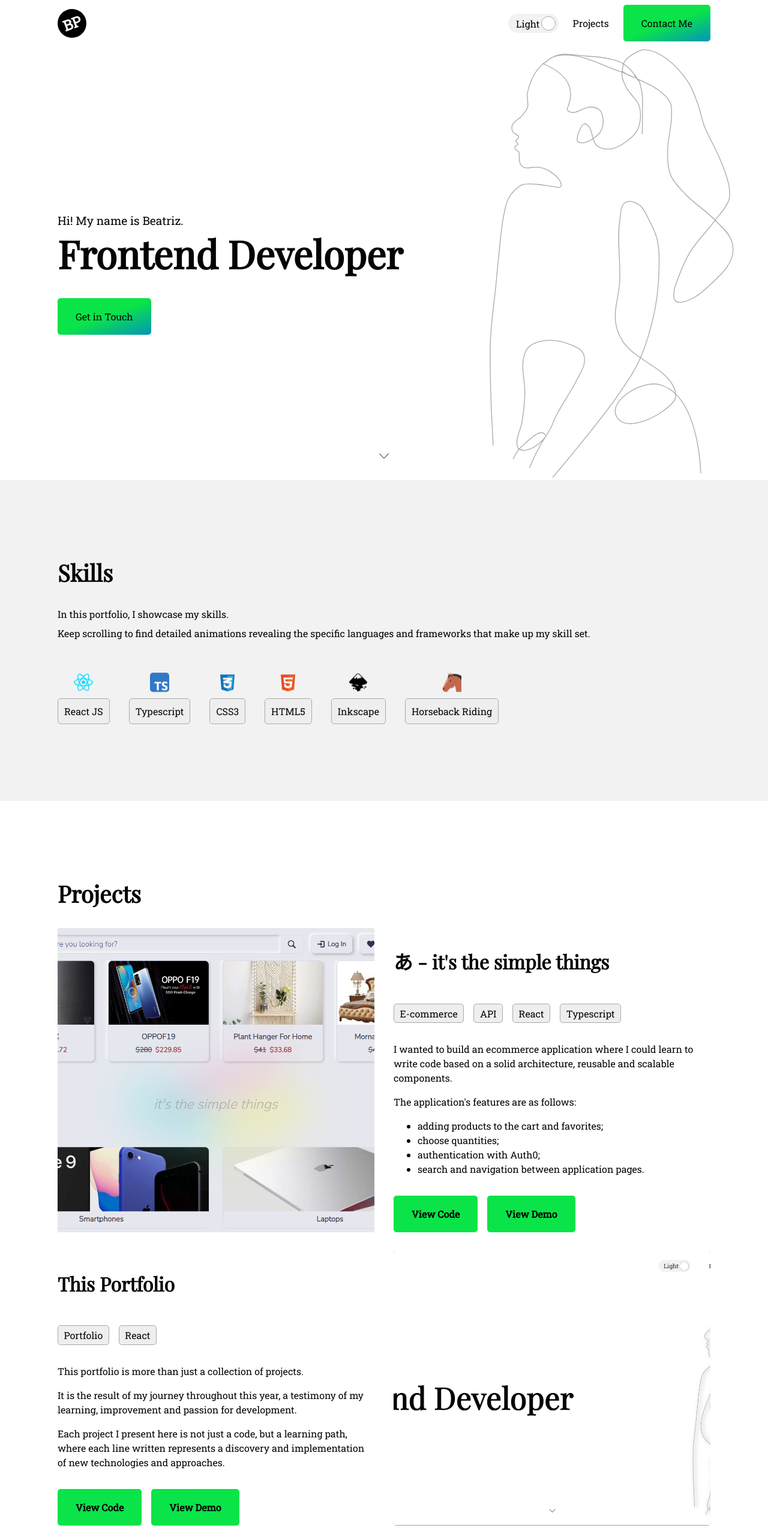
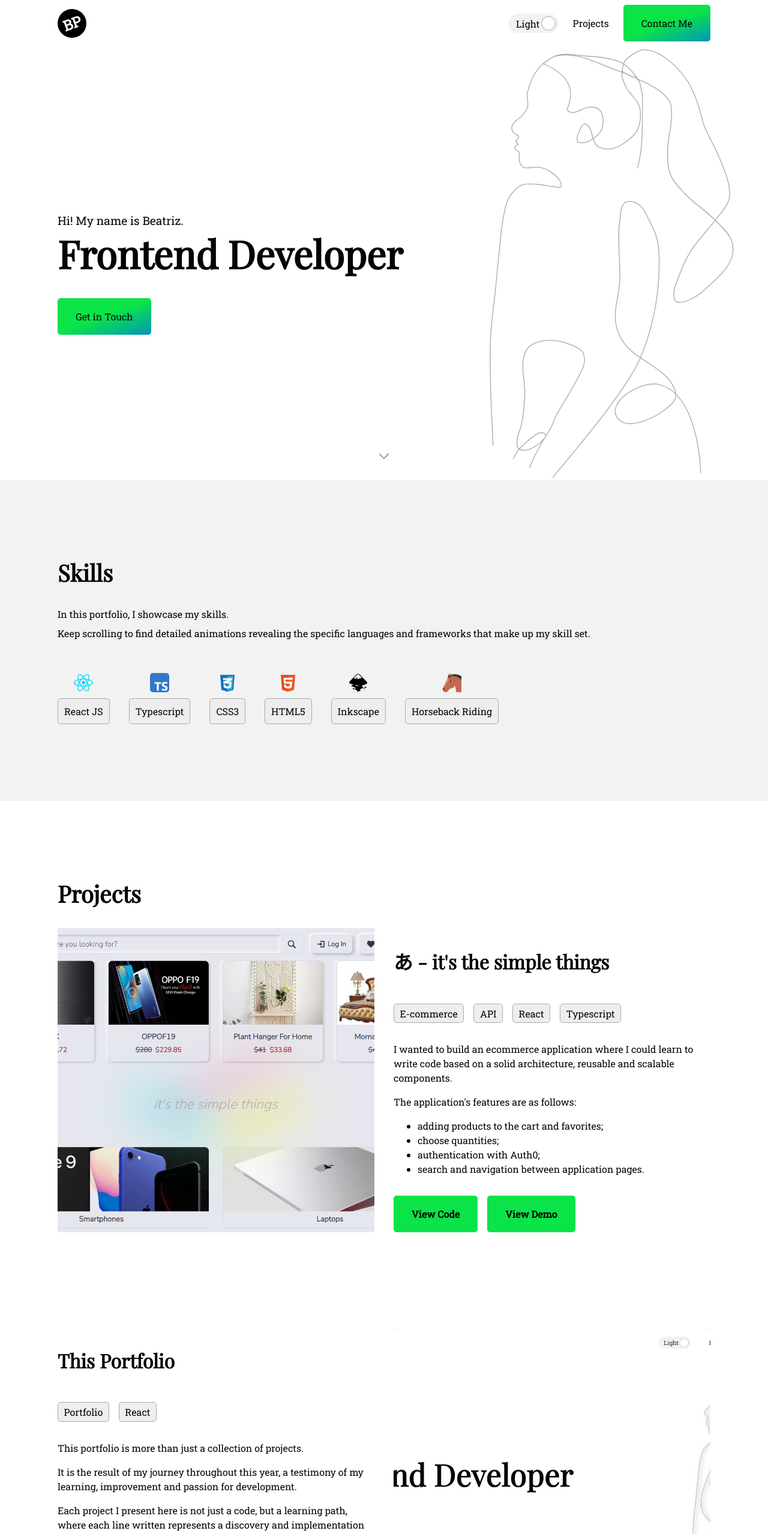
Before and after one commit to BRp99/portfolio-old, a React (Create React App) app in the folder portfolio/: page / in a window 1280 px wide. Shown: the top 2557 px of the page at 60% size. Built offline with nearby package versions, Linux system fonts and the light colour scheme.

Commit message:
spacing adjustments

```diff
--- a/portfolio/src/components/HomePage/HeroSection/HeroImage/HeroImage.module.css
+++ b/portfolio/src/components/HomePage/HeroSection/HeroImage/HeroImage.module.css
@@ -1,9 +1,9 @@
 .container > svg {
   height: calc(100vh - 4rem);
+  max-width: 100%;
   stroke: #aaa;
   stroke-width: 1;
   position: absolute;
-  /* font-size: 20rem; */
   top: 4rem;
   bottom: 0;
   right: 0;
@@ -23,11 +23,12 @@
 
 .shadow > svg {
   height: calc(100vh - 4rem);
+  max-width: 100%;
+
   position: absolute;
   stroke: #aaa;
   stroke-width: 2;
   filter: blur(5px);
-  /* font-size: 20rem; */
   top: 4rem;
 
   bottom: 0;
@@ -43,13 +44,13 @@
 @keyframes appear {
   to {
     opacity: 1;
-    transform: translateX(0.25rem);
+    /* transform: translateX(0.25rem); */
   }
 }
 
 @media (width < 640px) {
   .container > svg,
   .shadow > svg {
-    height: calc(100vh - 4rem - 0.5rem);
+    /* height: calc(100vh - 4rem - 0.5rem); */
   }
 }
--- a/portfolio/src/components/HomePage/ProjectsSection/Project/Project.module.css
+++ b/portfolio/src/components/HomePage/ProjectsSection/Project/Project.module.css
@@ -1,7 +1,7 @@
 .container {
   display: flex;
   gap: 2rem;
-  width: 100%;
+  /* width: 100%; */
   justify-content: space-between;
 }
 
@@ -14,7 +14,6 @@
   border-radius: 5px;
   position: relative;
   width: 35rem;
-  min-width: 15rem;
   flex: 1;
   padding: 0;
 }
@@ -58,6 +57,10 @@
   text-align: left;
 }
 
+.description li {
+  text-align: left;
+}
+
 .actions {
   display: flex;
   gap: 1rem;
@@ -94,7 +97,7 @@
   .description {
     display: flex;
     flex-wrap: wrap;
-    margin-inline: 10vw;
+    /* margin-inline: 10vw; */
   }
 }
 
@@ -106,14 +109,14 @@
 
 @media (width < 650px) {
   .img_container {
-    width: 25rem;
+    width: 100%;
+    /* width: 25rem; */
     height: 25rem;
   }
 }
 
 @media (width < 550px) {
   .img_container {
-    width: 20rem;
     height: 20rem;
   }
 
@@ -128,8 +131,10 @@
 }
 
 @media (width < 420px) {
+  .container {
+    padding: 0;
+  }
   .img_container {
-    width: 15rem;
     height: 15rem;
   }
 }
--- a/portfolio/src/components/HomePage/ProjectsSection/ProjectsSection.module.css
+++ b/portfolio/src/components/HomePage/ProjectsSection/ProjectsSection.module.css
@@ -11,7 +11,7 @@
 .projects {
   display: flex;
   flex-direction: column;
-  gap: 2rem;
+  gap: 10rem;
 }
 
 /* MEDIA QUERIES */
```
